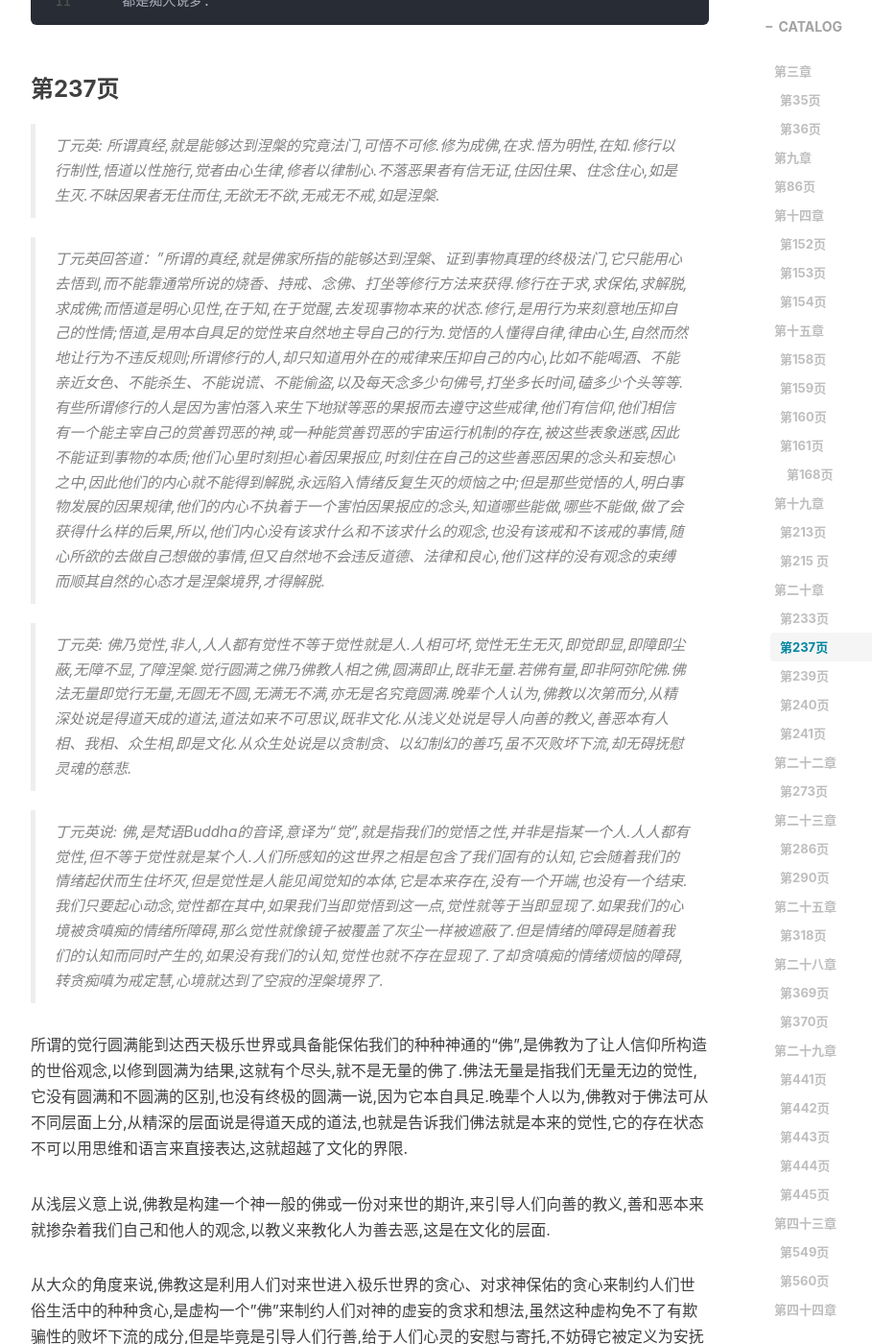
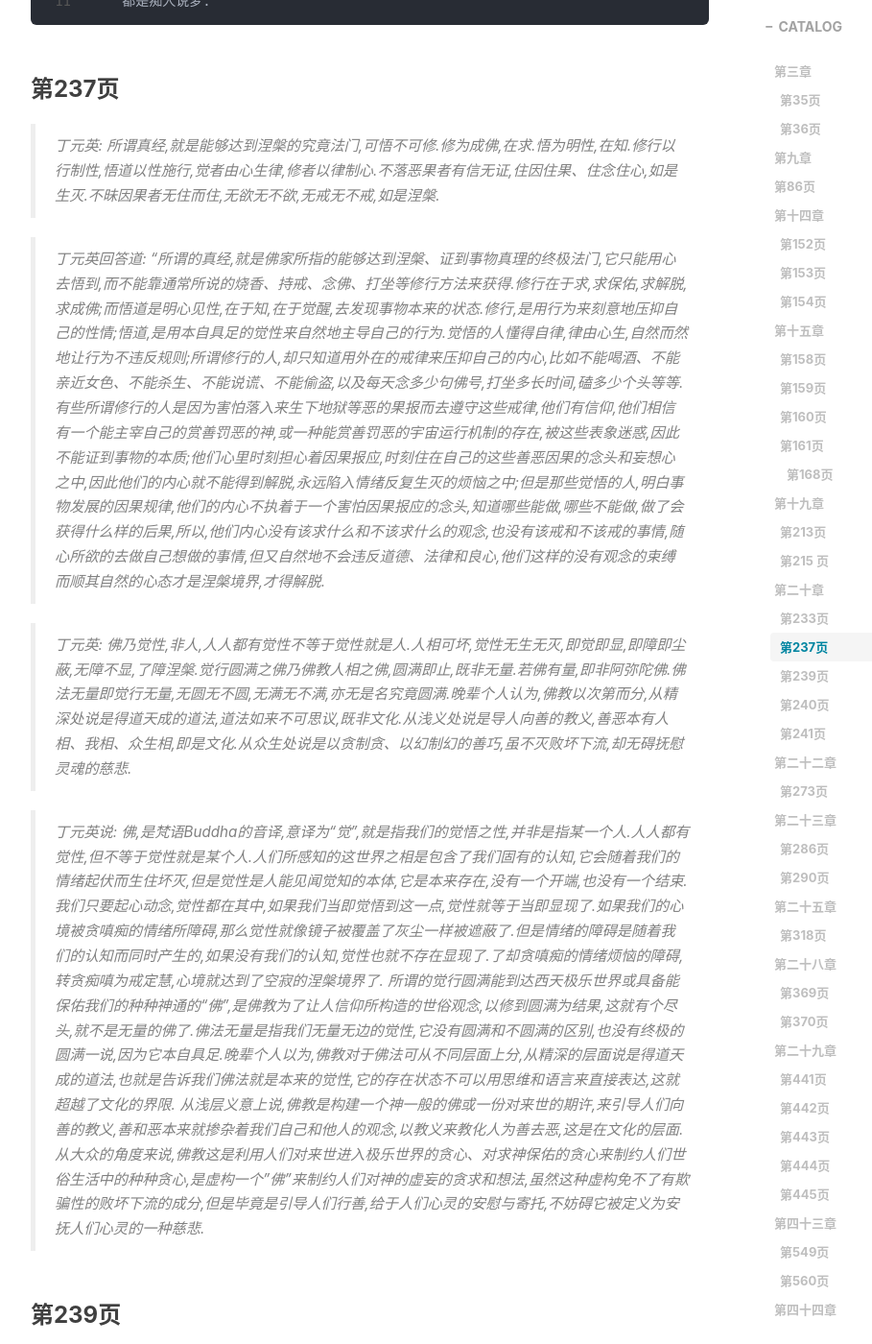
Before and after one commit to taomujian/taomujian.github.io, a Jekyll site: the page built from _posts/2022-01-08-遥远的救世主.md, in a window 1280 px wide and 1400 px high, scrolled down 5436 px. Shown: the whole window at 96% size, without its empty margins (233-1142 px from the left). Built offline with Jekyll 4.4.1, drawn with Linux system fonts in a browser that asks for light colours; nearby versions of some CDN libraries; comment, search, counter and statistics services are not loaded; some of the changed text lies outside the part shown.

```diff
--- a/_posts/2022-01-08-遥远的救世主.md
+++ b/_posts/2022-01-08-遥远的救世主.md
@@ -125,17 +125,11 @@ tags:
 
 > 丁元英: 所谓真经,就是能够达到涅槃的究竟法门,可悟不可修.修为成佛,在求.悟为明性,在知.修行以行制性,悟道以性施行,觉者由心生律,修者以律制心.不落恶果者有信无证,住因住果、住念住心,如是生灭.不昧因果者无住而住,无欲无不欲,无戒无不戒,如是涅槃.
 
-> 丁元英回答道："所谓的真经,就是佛家所指的能够达到涅槃、证到事物真理的终极法门,它只能用心去悟到,而不能靠通常所说的烧香、持戒、念佛、打坐等修行方法来获得.修行在于求,求保佑,求解脱,求成佛;而悟道是明心见性,在于知,在于觉醒,去发现事物本来的状态.修行,是用行为来刻意地压抑自己的性情;悟道,是用本自具足的觉性来自然地主导自己的行为.觉悟的人懂得自律,律由心生,自然而然地让行为不违反规则;所谓修行的人,却只知道用外在的戒律来压抑自己的内心,比如不能喝酒、不能亲近女色、不能杀生、不能说谎、不能偷盗,以及每天念多少句佛号,打坐多长时间,磕多少个头等等.有些所谓修行的人是因为害怕落入来生下地狱等恶的果报而去遵守这些戒律,他们有信仰,他们相信有一个能主宰自己的赏善罚恶的神,或一种能赏善罚恶的宇宙运行机制的存在,被这些表象迷惑,因此不能证到事物的本质;他们心里时刻担心着因果报应,时刻住在自己的这些善恶因果的念头和妄想心之中,因此他们的内心就不能得到解脱,永远陷入情绪反复生灭的烦恼之中;但是那些觉悟的人,明白事物发展的因果规律,他们的内心不执着于一个害怕因果报应的念头,知道哪些能做,哪些不能做,做了会获得什么样的后果,所以,他们内心没有该求什么和不该求什么的观念,也没有该戒和不该戒的事情,随心所欲的去做自己想做的事情,但又自然地不会违反道德、法律和良心,他们这样的没有观念的束缚而顺其自然的心态才是涅槃境界,才得解脱.
+> 丁元英回答道: "所谓的真经,就是佛家所指的能够达到涅槃、证到事物真理的终极法门,它只能用心去悟到,而不能靠通常所说的烧香、持戒、念佛、打坐等修行方法来获得.修行在于求,求保佑,求解脱,求成佛;而悟道是明心见性,在于知,在于觉醒,去发现事物本来的状态.修行,是用行为来刻意地压抑自己的性情;悟道,是用本自具足的觉性来自然地主导自己的行为.觉悟的人懂得自律,律由心生,自然而然地让行为不违反规则;所谓修行的人,却只知道用外在的戒律来压抑自己的内心,比如不能喝酒、不能亲近女色、不能杀生、不能说谎、不能偷盗,以及每天念多少句佛号,打坐多长时间,磕多少个头等等.有些所谓修行的人是因为害怕落入来生下地狱等恶的果报而去遵守这些戒律,他们有信仰,他们相信有一个能主宰自己的赏善罚恶的神,或一种能赏善罚恶的宇宙运行机制的存在,被这些表象迷惑,因此不能证到事物的本质;他们心里时刻担心着因果报应,时刻住在自己的这些善恶因果的念头和妄想心之中,因此他们的内心就不能得到解脱,永远陷入情绪反复生灭的烦恼之中;但是那些觉悟的人,明白事物发展的因果规律,他们的内心不执着于一个害怕因果报应的念头,知道哪些能做,哪些不能做,做了会获得什么样的后果,所以,他们内心没有该求什么和不该求什么的观念,也没有该戒和不该戒的事情,随心所欲的去做自己想做的事情,但又自然地不会违反道德、法律和良心,他们这样的没有观念的束缚而顺其自然的心态才是涅槃境界,才得解脱.
 
 > 丁元英: 佛乃觉性,非人,人人都有觉性不等于觉性就是人.人相可坏,觉性无生无灭,即觉即显,即障即尘蔽,无障不显,了障涅槃.觉行圆满之佛乃佛教人相之佛,圆满即止,既非无量.若佛有量,即非阿弥陀佛.佛法无量即觉行无量,无圆无不圆,无满无不满,亦无是名究竟圆满.晚辈个人认为,佛教以次第而分,从精深处说是得道天成的道法,道法如来不可思议,既非文化.从浅义处说是导人向善的教义,善恶本有人相、我相、众生相,即是文化.从众生处说是以贪制贪、以幻制幻的善巧,虽不灭败坏下流,却无碍抚慰灵魂的慈悲.
 
-> 丁元英说: 佛,是梵语Buddha的音译,意译为“觉”,就是指我们的觉悟之性,并非是指某一个人.人人都有觉性,但不等于觉性就是某个人.人们所感知的这世界之相是包含了我们固有的认知,它会随着我们的情绪起伏而生住坏灭,但是觉性是人能见闻觉知的本体,它是本来存在,没有一个开端,也没有一个结束.我们只要起心动念,觉性都在其中,如果我们当即觉悟到这一点,觉性就等于当即显现了.如果我们的心境被贪嗔痴的情绪所障碍,那么觉性就像镜子被覆盖了灰尘一样被遮蔽了.但是情绪的障碍是随着我们的认知而同时产生的,如果没有我们的认知,觉性也就不存在显现了.了却贪嗔痴的情绪烦恼的障碍,转贪痴嗔为戒定慧,心境就达到了空寂的涅槃境界了.
-
-所谓的觉行圆满能到达西天极乐世界或具备能保佑我们的种种神通的“佛”,是佛教为了让人信仰所构造的世俗观念,以修到圆满为结果,这就有个尽头,就不是无量的佛了.佛法无量是指我们无量无边的觉性,它没有圆满和不圆满的区别,也没有终极的圆满一说,因为它本自具足.晚辈个人以为,佛教对于佛法可从不同层面上分,从精深的层面说是得道天成的道法,也就是告诉我们佛法就是本来的觉性,它的存在状态不可以用思维和语言来直接表达,这就超越了文化的界限.
-
-从浅层义意上说,佛教是构建一个神一般的佛或一份对来世的期许,来引导人们向善的教义,善和恶本来就掺杂着我们自己和他人的观念,以教义来教化人为善去恶,这是在文化的层面.
-
-从大众的角度来说,佛教这是利用人们对来世进入极乐世界的贪心、对求神保佑的贪心来制约人们世俗生活中的种种贪心,是虚构一个"佛"来制约人们对神的虚妄的贪求和想法,虽然这种虚构免不了有欺骗性的败坏下流的成分,但是毕竟是引导人们行善,给于人们心灵的安慰与寄托,不妨碍它被定义为安抚人们心灵的一种慈悲.
+> 丁元英说: 佛,是梵语Buddha的音译,意译为“觉”,就是指我们的觉悟之性,并非是指某一个人.人人都有觉性,但不等于觉性就是某个人.人们所感知的这世界之相是包含了我们固有的认知,它会随着我们的情绪起伏而生住坏灭,但是觉性是人能见闻觉知的本体,它是本来存在,没有一个开端,也没有一个结束.我们只要起心动念,觉性都在其中,如果我们当即觉悟到这一点,觉性就等于当即显现了.如果我们的心境被贪嗔痴的情绪所障碍,那么觉性就像镜子被覆盖了灰尘一样被遮蔽了.但是情绪的障碍是随着我们的认知而同时产生的,如果没有我们的认知,觉性也就不存在显现了.了却贪嗔痴的情绪烦恼的障碍,转贪痴嗔为戒定慧,心境就达到了空寂的涅槃境界了. 所谓的觉行圆满能到达西天极乐世界或具备能保佑我们的种种神通的“佛”,是佛教为了让人信仰所构造的世俗观念,以修到圆满为结果,这就有个尽头,就不是无量的佛了.佛法无量是指我们无量无边的觉性,它没有圆满和不圆满的区别,也没有终极的圆满一说,因为它本自具足.晚辈个人以为,佛教对于佛法可从不同层面上分,从精深的层面说是得道天成的道法,也就是告诉我们佛法就是本来的觉性,它的存在状态不可以用思维和语言来直接表达,这就超越了文化的界限. 从浅层义意上说,佛教是构建一个神一般的佛或一份对来世的期许,来引导人们向善的教义,善和恶本来就掺杂着我们自己和他人的观念,以教义来教化人为善去恶,这是在文化的层面. 从大众的角度来说,佛教这是利用人们对来世进入极乐世界的贪心、对求神保佑的贪心来制约人们世俗生活中的种种贪心,是虚构一个"佛"来制约人们对神的虚妄的贪求和想法,虽然这种虚构免不了有欺骗性的败坏下流的成分,但是毕竟是引导人们行善,给于人们心灵的安慰与寄托,不妨碍它被定义为安抚人们心灵的一种慈悲.
 
 ### 第239页
 
```
Also changed, not shown: other parts of _posts/2022-01-08-遥远的救世主.md (+1 -1 lines).
